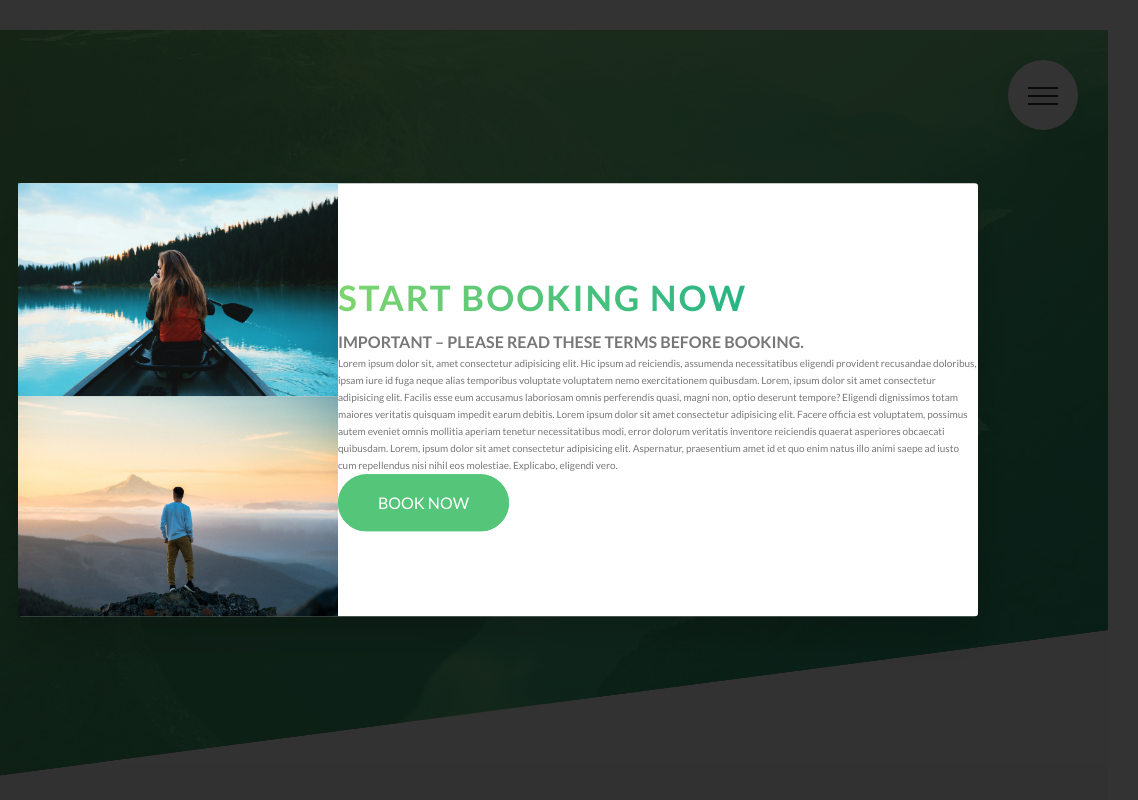
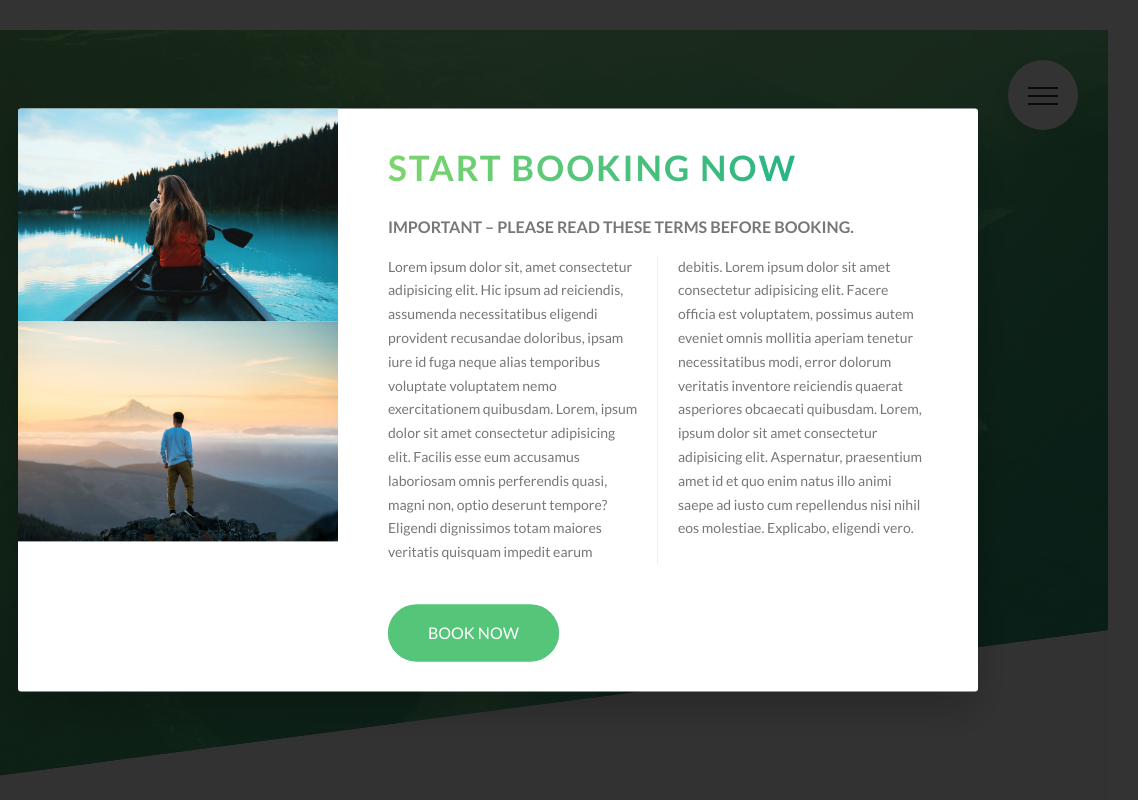
Before and after one commit to PranavGPR/NatoursByGPR, a website: page index.html in a window 1280 px wide. Shown: the top 800 px of the page, 142-1280 px from the left. Drawn offline with Linux system fonts and the light colour scheme.

Commit message:
column props in css learn

```diff
--- a/index.html
+++ b/index.html
@@ -362,8 +362,8 @@
                     <img src="img/nat-9.jpg" alt="tour" class="popup__img">
                 </div>
                 <div class="popup__right">
-                    <h2 class="heading-secondary">Start booking now</h2>
-                    <h3 class="heading-tertiary">Important &ndash; Please read these terms before booking.</h3>
+                    <h2 class="heading-secondary u-margin-bottom-small">Start booking now</h2>
+                    <h3 class="heading-tertiary u-margin-bottom-small">Important &ndash; Please read these terms before booking.</h3>
                     <p class="popup__text">
                         Lorem ipsum dolor sit, amet consectetur adipisicing elit. Hic ipsum ad reiciendis, assumenda necessitatibus eligendi provident recusandae doloribus, ipsam iure id fuga neque alias temporibus voluptate voluptatem nemo exercitationem quibusdam. Lorem, ipsum dolor sit amet consectetur adipisicing elit. Facilis esse eum accusamus laboriosam omnis perferendis quasi, magni non, optio deserunt tempore? Eligendi dignissimos totam maiores veritatis quisquam impedit earum debitis. Lorem ipsum dolor sit amet consectetur adipisicing elit. Facere officia est voluptatem, possimus autem eveniet omnis mollitia aperiam tenetur necessitatibus modi, error dolorum veritatis inventore reiciendis quaerat asperiores obcaecati quibusdam. Lorem, ipsum dolor sit amet consectetur adipisicing elit. Aspernatur, praesentium amet id et quo enim natus illo animi saepe ad iusto cum repellendus nisi nihil eos molestiae. Explicabo, eligendi vero.
                     </p>
--- a/sass/components/_popup.scss
+++ b/sass/components/_popup.scss
@@ -15,6 +15,7 @@
         box-shadow: 0 2rem 4rem rgba($color-black, .2);
         border-radius: 3px;
         display: table;
+        overflow: hidden;
     }
 
     &__left {
@@ -26,6 +27,7 @@
         width: 66.67%;
         display: table-cell;
         vertical-align: middle;
+        padding: 3rem 5rem;
     }
 
     &__img {
@@ -35,6 +37,11 @@
     }
 
     &__text {
+        font-size: 1.4rem;
+        margin-bottom: 4rem;
 
+        column-count: 2;
+        column-gap: 4rem;
+        column-rule: 1px solid $color-grey-light-2;
     }
 }
```
Also changed, not shown: css/style.css, 1 other file.
